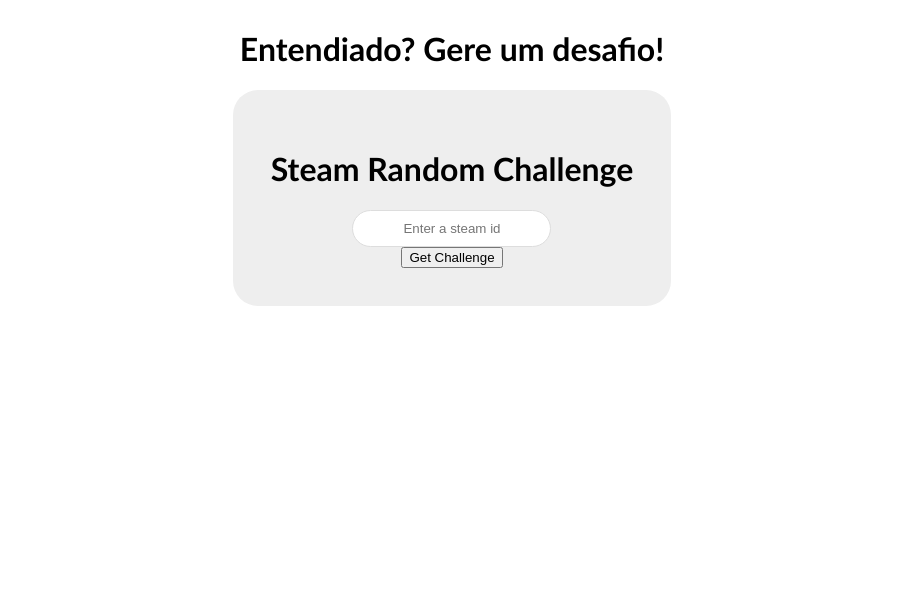
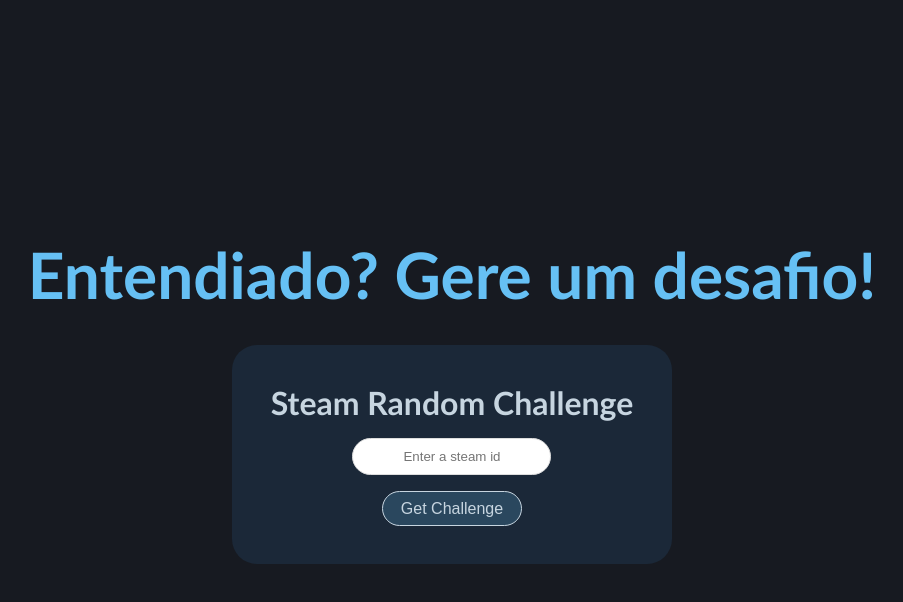
Before and after one commit to arthurfary/random-game-challenge, a SvelteKit app: page / in a window 1280 px wide. Shown: the top 602 px of the page, without its empty margins (188-1091 px from the left). Built offline with nearby package versions, Linux system fonts and the light colour scheme; no server answers.

Commit message:
Steam colors + ligt styling

```diff
--- a/src/routes/+page.svelte
+++ b/src/routes/+page.svelte
@@ -10,8 +10,15 @@
 </div>
 
 <style>
-  :root {
+  :global(*) {
     margin: 0;
+    padding: 0;
+  }
+
+  h1 {
+    color: #66c0f4;
+    margin-bottom: 4vh;
+    font-size: 4em;
   }
 
   .main {
@@ -21,5 +28,8 @@
     align-items: center;
     font-family: "Trebuchet MS", "Lucida Sans Unicode", "Lucida Grande",
       "Lucida Sans", Arial, sans-serif;
+    background-color: #171a21;
+
+    min-height: 100vh;
   }
 </style>
--- a/src/routes/generatedChallanges.svelte
+++ b/src/routes/generatedChallanges.svelte
@@ -3,6 +3,7 @@
   import { randomGame } from "../stores/steamStore";
 </script>
 
+<div class="main">
   {#if $randomGame !== ""}
     <h1>
       Your random game is {$randomGame}!
@@ -16,3 +17,17 @@
       {$challenges}
     </p>
   {/if}
+</div>
+
+<style>
+  .main {
+    max-width: 50%;
+    color: #c7d5e0;
+  }
+
+  h1 {
+    color: #66c0f4;
+    margin-bottom: 4vh;
+    font-size: 4em;
+  }
+</style>
--- a/src/routes/steamInput.svelte
+++ b/src/routes/steamInput.svelte
@@ -25,21 +25,23 @@
 <style>
   .steamInput {
     display: flex;
-    background-color: #eee;
+    background-color: #1b2838;
+    color: #c7d5e0;
     border-radius: 25px;
     align-items: center;
     flex-direction: column;
     padding: min(100px, 3%);
     max-width: 50%;
+    gap: 1em;
   }
 
   .input-container {
-    gap: 10%;
     flex-direction: column;
     display: flex;
     width: 100%;
     align-items: center;
     justify-content: center;
+    gap: 1em;
   }
 
   input {
@@ -48,4 +50,19 @@
     border: 1px solid #ddd;
     text-align: center;
   }
+
+  button {
+    background-color: #2a475e;
+    font-size: 1em;
+    border-radius: 99px;
+    border: 1px solid #c7d5e0;
+    color: #c7d5e0;
+
+    padding-block: 2%;
+    padding-inline: 5%;
+  }
+
+  button:hover {
+    cursor: pointer;
+  }
 </style>
--- a/src/stores/geminiStore.js
+++ b/src/stores/geminiStore.js
@@ -12,9 +12,9 @@
 export async function generateGameChallanges(gameName) {
   isLoading.set(true)
 
-  const prompt = `Create 3 challanges ranging in difficulty from Easy to Difficult for a \
-    player in the game ${gameName}, the player will try to achieve those challanges by playing said \
-    game to the best of their hability, make sure they are all achievable and fun.`
+  const prompt = `Create 3 challenges ranging in difficulty from Easy to Difficult for a \
+    player in the game ${gameName}, the player will try to achieve those challenges by playing said \
+    game to the best of their ability, make sure they are all achievable and fun.`
 
   const result = await model.generateContent(prompt)
   const response = await result.response;
```
Lines whose indentation alone changed are shown as unchanged.
